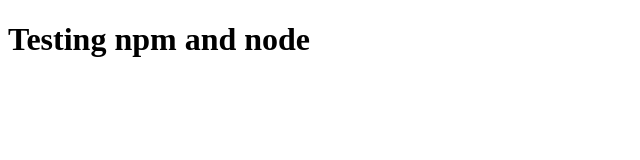
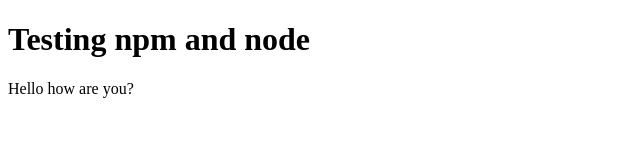
Before and after one commit to MilindRastogi/npm_test, a website: page index.html in a window 1280 px wide. Shown: the whole page, without its empty margins (0-640 px from the left). Drawn offline with Linux system fonts and the light colour scheme.

Commit message:
third commit

```diff
--- a/index.html
+++ b/index.html
@@ -7,5 +7,6 @@
 </head>
 <body>
     <h1>Testing npm and node</h1>
+    <p>Hello how are you?</p>
 </body>
 </html>
```
Also changed, not shown: package.json (added, +24 -0 lines), 2 other files.
